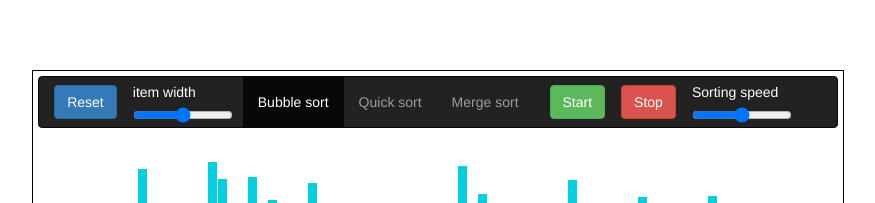
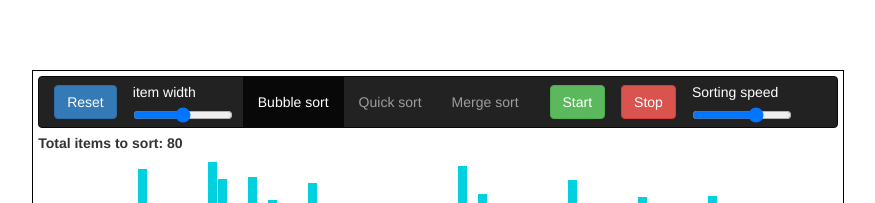
Before and after one commit to josinho101/sorting-visualizer, a React (Create React App) app: page / in a window 1280 px wide. Shown: the top 203 px of the page, without its empty margins (211-1086 px from the left). Built offline with nearby package versions, Linux system fonts and the light colour scheme.

Commit message:
added logic to reset array after sorting

```diff
--- a/public/content/css/site.css
+++ b/public/content/css/site.css
@@ -46,3 +46,9 @@
 .disable {
   pointer-events: none;
 }
+
+.total {
+  position: absolute;
+  margin-top: -15px;
+  font-weight: bold;
+}
--- a/src/appsettings.js
+++ b/src/appsettings.js
@@ -6,6 +6,16 @@ var settings = {
     min: 1,
     max: 7,
   },
+  sortingSpeed: {
+    default: 7,
+    min: 1,
+    max: 10,
+  },
+  itemColor: {
+    sorted: "#7bd475",
+    notSorted: "#01d0df",
+    current: "#f73838",
+  },
 };
 
 export default settings;
--- a/src/components/stage/stage.tsx
+++ b/src/components/stage/stage.tsx
@@ -28,6 +28,9 @@ class Stage extends React.Component<Props, State> {
   // total items to sort
   private itemCount = 0;
 
+  // sorting speed
+  private sortingSpeed = 0;
+
   // width of stage
   private stageWidth = 800;
 
@@ -36,6 +39,9 @@ class Stage extends React.Component<Props, State> {
 
   // sorting algorithm
   private sortingAlgorithm: enums.Algorithms;
+
+  // flag to hold if reset done after sorting
+  private resetDone: boolean;
 
   /**
    * constructor of stage
@@ -48,7 +54,9 @@ class Stage extends React.Component<Props, State> {
       removeItems: false,
     };
     this.sortingAlgorithm = enums.Algorithms.BubbleSort;
+    this.resetDone = true;
     this.setItemWidth();
+    this.setSortingSpeed();
     this.generateRandomArray();
   }
 
@@ -64,9 +72,11 @@ class Stage extends React.Component<Props, State> {
           stopSorting={this.stopSorting}
           resetArray={this.resetArray}
           onItemWidthChange={this.onItemWidthChange}
+          onSortingSpeedChange={this.onSortingSpeedChange}
           onAlgorithmSelected={this.onAlgorithmSelected}
           sortingInProgress={this.state.sortingInProgress}
         />
+        <p className="total">Total items to sort: {this.arrayToSort.length}</p>
         {!this.state.removeItems ? (
           <ItemContainer
             items={this.arrayToSort}
@@ -85,10 +95,12 @@ class Stage extends React.Component<Props, State> {
     try {
       let options = {
         itemWidth: this.itemWidth,
+        getSortingSpeed: this.getSortingSpeed,
       } as SortOptions;
       let sortingEngine = new SortingEngine(this.arrayToSort);
 
       this.setState({ sortingInProgress: true }, async () => {
+        this.resetDone = false;
         await sortingEngine.sort(this.sortingAlgorithm, options);
         this.setState({ sortingInProgress: false });
       });
@@ -118,6 +130,7 @@ class Stage extends React.Component<Props, State> {
    */
   private resetArray = (e: React.MouseEvent<HTMLElement>) => {
     this.generateRandomArray();
+    this.resetDone = true;
     this.setState({ removeItems: true }, () => {
       setTimeout(() => {
         this.setState({ removeItems: false });
@@ -126,14 +139,39 @@ class Stage extends React.Component<Props, State> {
   };
 
   /**
+   * get sorting speed
+   */
+  private getSortingSpeed = (): number => {
+    return this.sortingSpeed;
+  };
+
+  /**
    * start array sorting
    */
   private onItemWidthChange = (e: React.ChangeEvent<HTMLElement>) => {
+    if (!this.resetDone) {
+      this.resetDone = true;
+      this.generateRandomArray();
+      this.setState({ removeItems: true }, () => {
+        setTimeout(() => {
+          this.setState({ removeItems: false });
+        }, 10);
+      });
+    }
     let target: any = e.target;
     this.itemWidth = SortingHelper.getItemWidth(parseInt(target.value));
     this.setItemWidth();
     this.arrayToSort = this.rawArray.slice(0, this.itemCount);
     this.setState({ renderedOn: Date.now() });
+  };
+
+  /**
+   * trigger when sorting speed is changed
+   */
+  private onSortingSpeedChange = (e: React.ChangeEvent<HTMLElement>) => {
+    let target: any = e.target;
+    let weight = parseInt(target.value);
+    this.setSortingSpeed(weight);
   };
 
   /**
@@ -154,6 +192,15 @@ class Stage extends React.Component<Props, State> {
     this.arrayToSort = [...this.rawArray];
     this.arrayToSort = this.rawArray.slice(0, this.itemCount);
   };
+
+  /**
+   * set sorting speed
+   */
+  private setSortingSpeed = (index = 0) => {
+    this.sortingSpeed = SortingHelper.getSortingSpeed(
+      index === 0 ? settings.sortingSpeed.default : index
+    );
+  };
 }
 
 export default Stage;
--- a/src/components/stage/stagecontrols.tsx
+++ b/src/components/stage/stagecontrols.tsx
@@ -11,6 +11,7 @@ interface Props {
   startSorting: (event: React.MouseEvent<HTMLElement>) => void;
   stopSorting: (event: React.MouseEvent<HTMLElement>) => void;
   onItemWidthChange: (event: React.ChangeEvent<HTMLElement>) => void;
+  onSortingSpeedChange: (event: React.ChangeEvent<HTMLElement>) => void;
   onAlgorithmSelected: (algorithm: enums.Algorithms) => void;
 }
 
@@ -20,6 +21,13 @@ const StageControls: React.SFC<Props> = (props) => {
     default: settings.itemWidth.default,
     min: settings.itemWidth.min,
     max: settings.itemWidth.max,
+  };
+
+  // options for sorting speed range selector
+  const speedRangeOptions: RangeOptions = {
+    default: settings.sortingSpeed.default,
+    min: settings.sortingSpeed.min,
+    max: settings.sortingSpeed.max,
   };
 
   // generate nav item
@@ -92,7 +100,13 @@ const StageControls: React.SFC<Props> = (props) => {
           </li>
           <li className="range">
             <p>Sorting speed</p>
-            <input type="range" />
+            <input
+              type="range"
+              min={speedRangeOptions.min}
+              max={speedRangeOptions.max}
+              defaultValue={speedRangeOptions.default}
+              onChange={props.onSortingSpeedChange}
+            />
           </li>
         </ul>
       </div>
--- a/src/components/stage/typings/sortoptions.ts
+++ b/src/components/stage/typings/sortoptions.ts
@@ -1,3 +1,4 @@
 export default interface SortOptions {
   itemWidth: number;
+  getSortingSpeed: Function;
 }
--- a/src/helpers/sorting/bubblesortengine.ts
+++ b/src/helpers/sorting/bubblesortengine.ts
@@ -1,4 +1,5 @@
 import ISortEngine from "./isortengine";
+import appsettings from "../../appsettings";
 import SortingHelper from "./sortinghelper";
 import ItemElementMap from "./typings/itemelementmap";
 import SortOptions from "../../components/stage/typings/sortoptions";
@@ -23,6 +24,8 @@ class BubbleSortEngine implements ISortEngine {
    */
   public sort = async () => {
     let n = this.array.length - 1;
+    let color = appsettings.itemColor;
+
     for (let i = 0; i <= n; i++) {
       if (i < n) {
         for (let j = 0; j < n - i; j++) {
@@ -38,20 +41,20 @@ class BubbleSortEngine implements ISortEngine {
             item1.totalTranlation += this.options.itemWidth + 1;
             item2.totalTranlation -= this.options.itemWidth + 1;
 
-            item1.element.style.backgroundColor = "#f73838";
+            item1.element.style.backgroundColor = color.current;
 
-            await SortingHelper.sleep(0);
+            await SortingHelper.sleep(this.options.getSortingSpeed());
 
             item1.element.style.left = `${item1.totalTranlation}px`;
             item2.element.style.left = `${item2.totalTranlation}px`;
 
-            item1.element.style.backgroundColor = "#01d0df";
+            item1.element.style.backgroundColor = color.notSorted;
           }
         }
       }
 
       let sortedItem = this.array[n - i];
-      sortedItem.element.style.backgroundColor = "#7bd475";
+      sortedItem.element.style.backgroundColor = color.sorted;
     }
   };
 }
--- a/src/helpers/sorting/sortinghelper.ts
+++ b/src/helpers/sorting/sortinghelper.ts
@@ -30,6 +30,14 @@ class SortingHelper {
   };
 
   /**
+   * return sorting speed
+   */
+  public static getSortingSpeed = (index: number) => {
+    let speed = [250, 200, 150, 100, 75, 50, 35, 25, 10, 1];
+    return speed[index - 1];
+  };
+
+  /**
    * sleep for the specified amount of time
    */
   public static sleep = (milliseconds: number) => {
```
